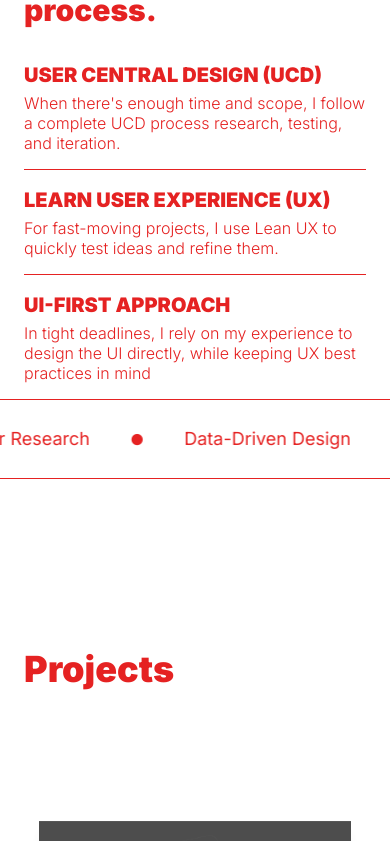
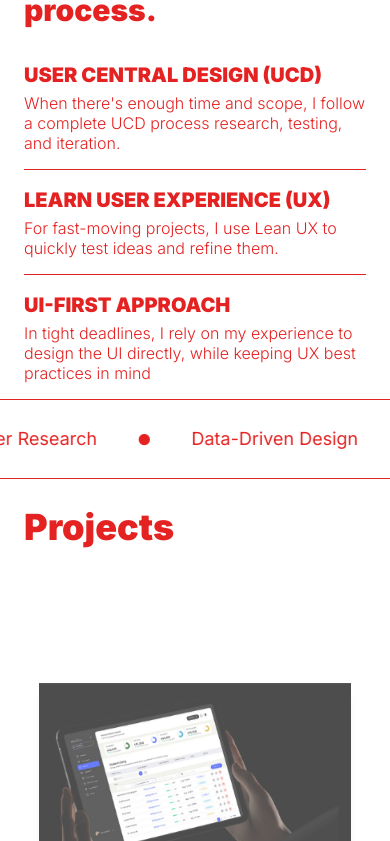
Before and after one commit to talha-amr/Client-Portfolio, a React (Vite) app: page / in a window 390 px wide. Shown: the part 1109-1950 px from the top of the page. Built offline with nearby package versions, Linux system fonts and the light colour scheme.

Commit message:
fixed project section

```diff
--- a/src/components/Grid.jsx
+++ b/src/components/Grid.jsx
@@ -3,7 +3,7 @@ import React from 'react'
 const Grid = () => {
   return (
     <>
-      <section className="min-h-screen bg-white" id="grid">
+      <section className="md:min-h-screen bg-white" id="grid">
         <div className="w-full mx-auto px-6 text-[#E52222] relative">
           <div className="work-process">
             {/* Hero text - Mobile Version */}
--- a/src/components/ScrollerMobile.jsx
+++ b/src/components/ScrollerMobile.jsx
@@ -57,9 +57,9 @@ const ScrollerMobile = () => {
     }, []);
 
     return (
-        <section className="w-full">
+        <section className="w-full pt-4">
             {/* Sticky header */}
-            <div ref={headerRef} className="px-6 py-2 bg-white">
+            <div ref={headerRef} className="px-6 py-3 bg-white">
                 <p className="text-theme-red font-black text-4xl">Projects</p>
             </div>
 
```
